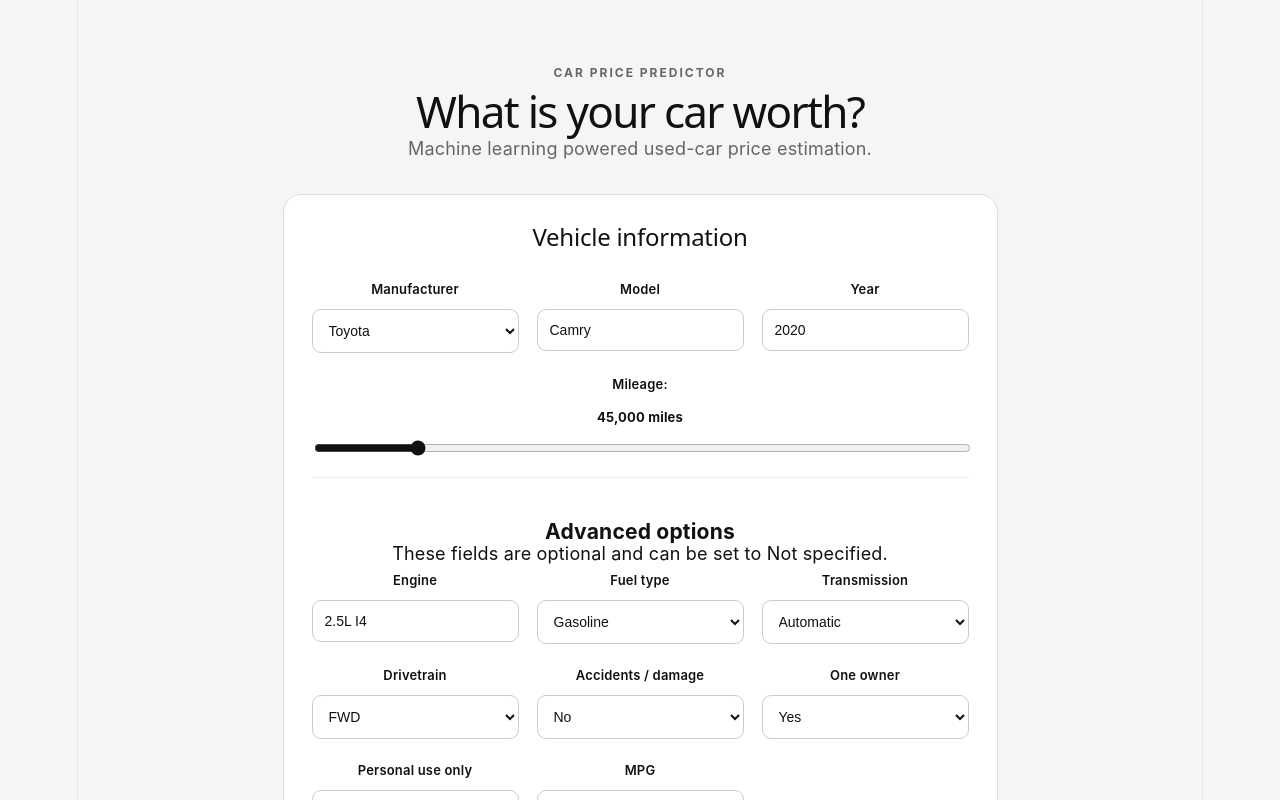
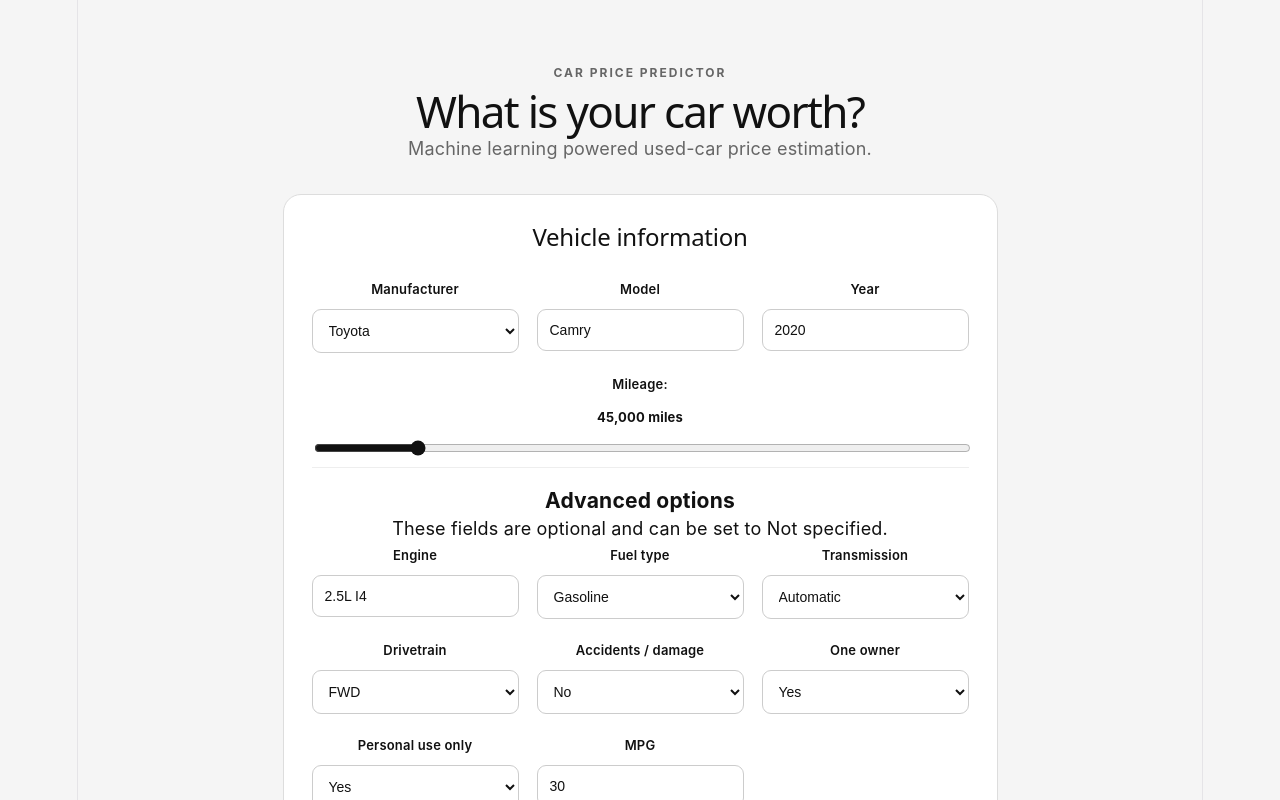
Before and after one commit to olegicks/car-price-predictor, a React (Vite) app in the folder frontend/: page / in a window 1280 px wide. Shown: the top 800 px of the page. Built offline with nearby package versions, Linux system fonts and the light colour scheme.

Commit message:
ui: adjust advanced options spacing

```diff
--- a/frontend/src/App.jsx
+++ b/frontend/src/App.jsx
@@ -216,9 +216,17 @@
           </label>
         </div>
 
-        <div className="advanced">
-          <h3>Advanced options</h3>
-          <p style={{ marginTop: "-25px" }}>
+        <div
+          className="advanced"
+          style={{
+            marginTop: "8px",
+          }}
+        >
+          <h3 style={{ marginTop: 0, marginBottom: "2px" }}>
+            Advanced options
+          </h3>
+
+          <p style={{ marginTop: 0 }}>
             These fields are optional and can be set to Not specified.
           </p>
 
```
